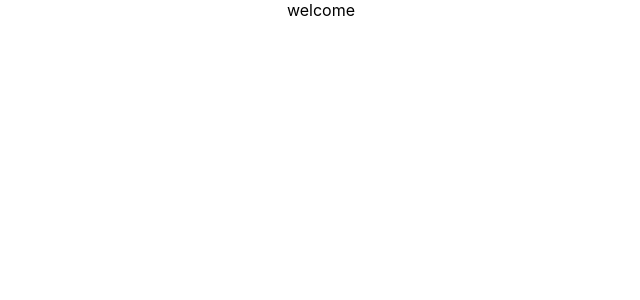
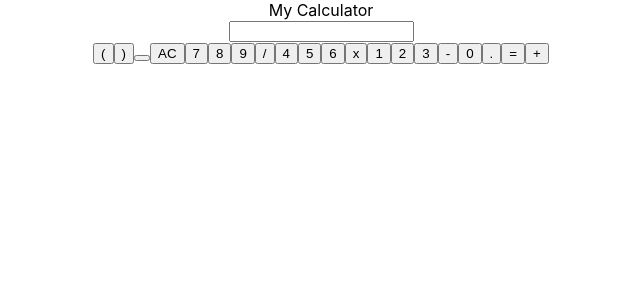
Before and after one commit to Xiaoping-Li/games, a React (Create React App) app in the folder calculator/: page / in a window 1280 px wide. Shown: the top 300 px of the page, without its empty margins (319-959 px from the left). Built offline with nearby package versions, Linux system fonts and the light colour scheme.

Commit message:
Add calculator compnent

```diff
--- a/calculator/src/App.js
+++ b/calculator/src/App.js
@@ -1,11 +1,13 @@
 import React, { Component } from 'react';
+import Calculator from './components/Calculator';
 import './App.css';
 
 class App extends Component {
   render() {
     return (
       <div className="App">
-        welcome
+        My Calculator
+        <Calculator />
       </div>
     );
   }
--- /dev/null
+++ b/calculator/src/components/Calculator.js
@@ -0,0 +1,21 @@
+import React, { Component } from 'react';
+
+
+class Calculator extends Component {
+  render() {
+    return (
+      <div className="calculator">
+        <form>
+            <input type="text" />
+            <div>
+                {keys.map((key, idx) => <button key={idx}>{key}</button>)}
+            </div>
+        </form>
+      </div>
+    );
+  }
+}
+
+export default Calculator;
+
+const keys = ['(', ')', '', 'AC', '7', '8', '9', '/', '4', '5', '6', 'x', '1', '2', '3', '-', '0', '.', '=', '+'];
```
